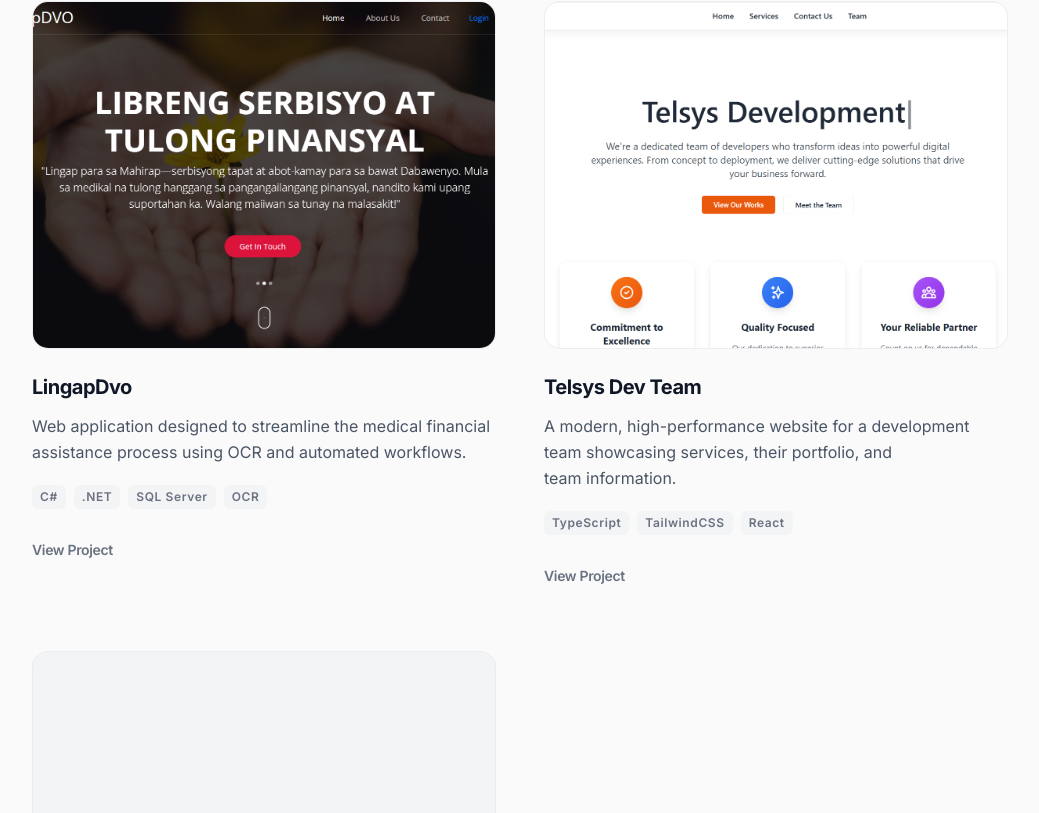
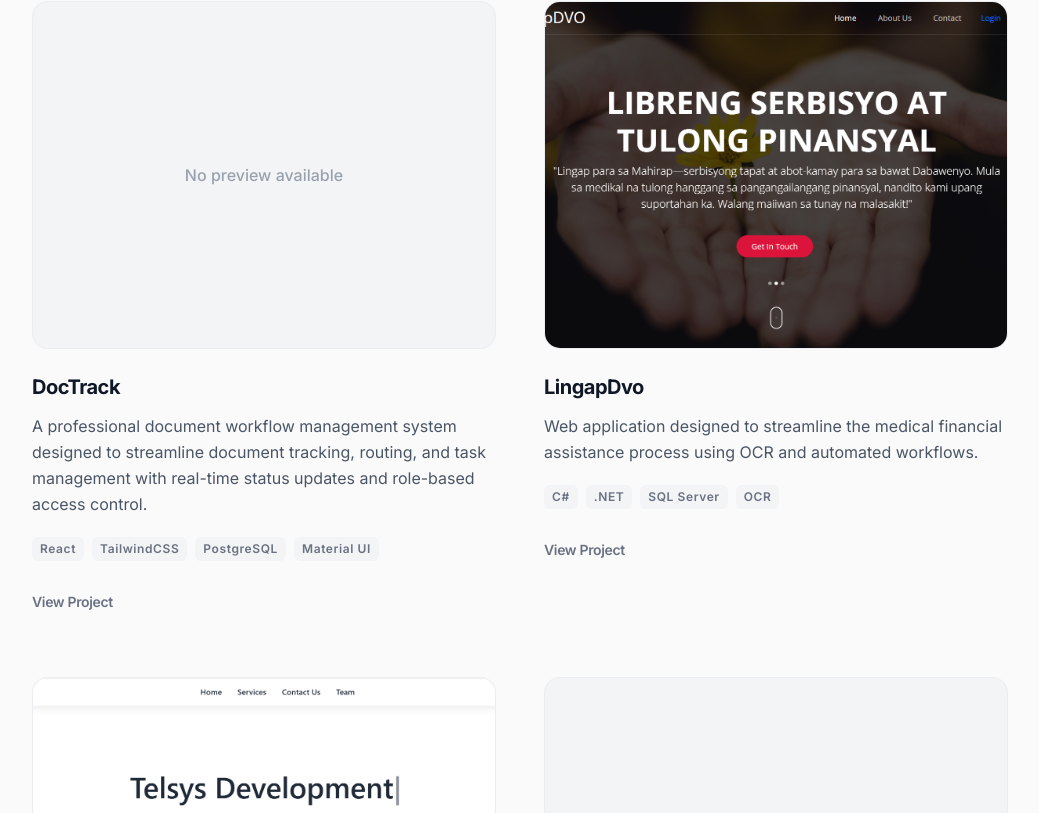
Before and after one commit to cerbewuz/Myportfolio-using-typescript-tailwind, a React (Vite) app: page / in a window 1280 px wide. Shown: the part 3478-4291 px from the top of the page, without its empty margins (120-1159 px from the left). Built offline with nearby package versions, Linux system fonts and the light colour scheme.

Commit message:
Update Projects.tsx

```diff
--- a/src/Components/Projects.tsx
+++ b/src/Components/Projects.tsx
@@ -7,6 +7,12 @@ type ProjectsProps = {
 }
 
 const projectList = [
+  {
+    title: "DocTrack",
+    description: "A professional document workflow management system designed to streamline document tracking, routing, and task management with real-time status updates and role-based access control.",
+    tech: ["React", "TailwindCSS", "PostgreSQL", "Material UI"],
+    link: "https://www.doctrack.site/",
+  },
   {
     title: "LingapDvo",
     description: "Web application designed to streamline the medical financial assistance process using OCR and automated workflows.",
```
